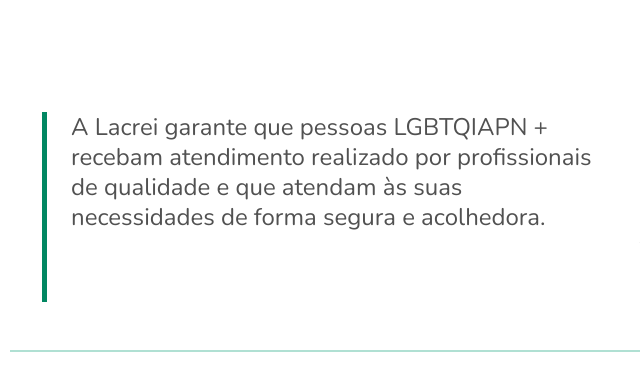
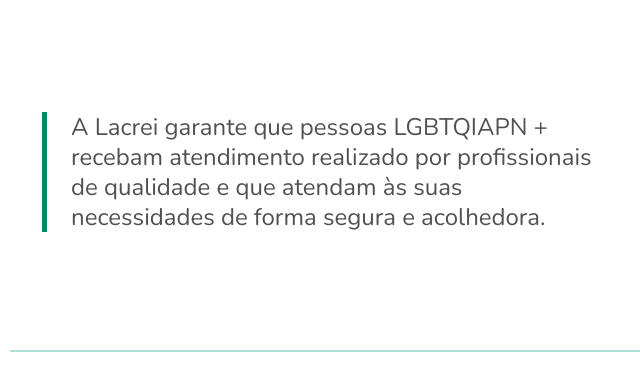
Before and after one commit to kdog70/lacrei.github.io, a plain HTML site: page profissional.html in a window 1280 px wide. Shown: the part 203-571 px from the top of the page, 22-662 px from the left. Drawn offline with nearby package versions, Linux system fonts and the light colour scheme.

Commit message:
profissional

```diff
--- a/profissional.html
+++ b/profissional.html
@@ -33,7 +33,9 @@
     <div class="introducao">
       <div class="conteudo">
         <h1 class="font-h1 cor-3">Profissional</h1>
-        <p class="font-p cor-2">A Lacrei garante que pessoas LGBTQIAPN + recebam atendimento realizado por profissionais de qualidade e que atendam às suas necessidades de forma segura e acolhedora.</p>
+        <div class="descricao">
+          <p class="font-p cor-2">A Lacrei garante que pessoas LGBTQIAPN + recebam atendimento realizado por profissionais de qualidade e que atendam às suas necessidades de forma segura e acolhedora.</p>
+        </div>
       </div>
       <div class="introducao-cover">
         <img src="./img/profissional.svg" alt="imagem Médica">
```
